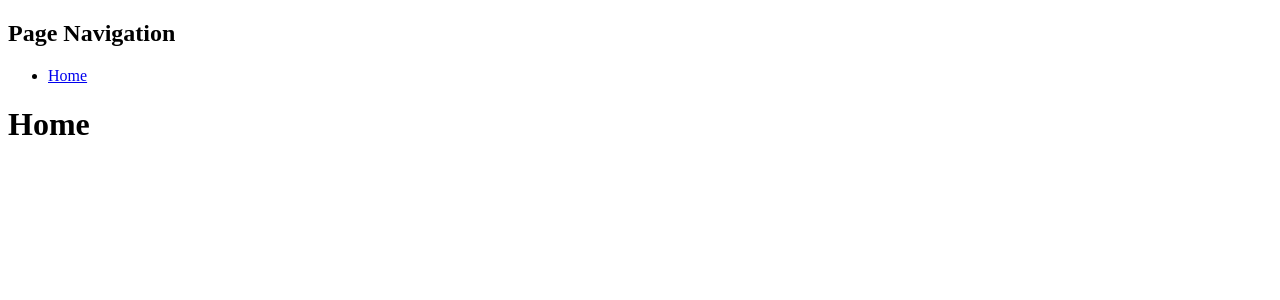
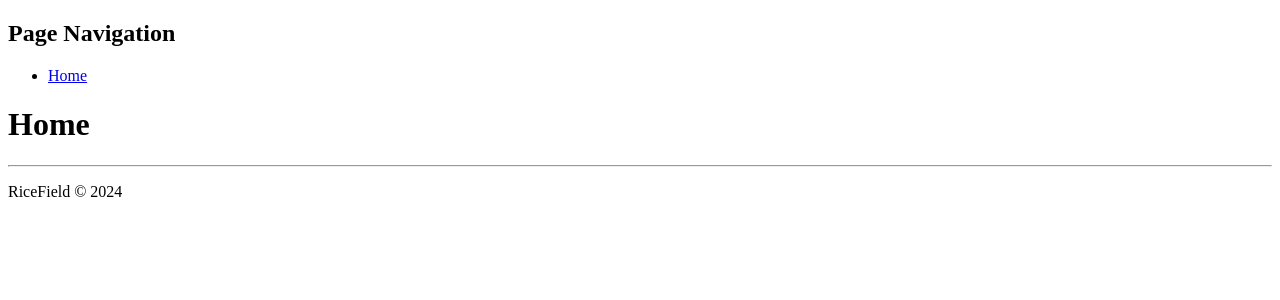
Before and after one commit to duvetofwisdom/ricefield, a React (Vite) app: page / in a window 1280 px wide. Shown: the top 300 px of the page. Built offline with nearby package versions, Linux system fonts and the light colour scheme.

Commit message:
Creating the Page Footer block

```diff
--- /dev/null
+++ b/src/components/blocks/PageFooter.tsx
@@ -0,0 +1,8 @@
+import React from 'react';
+
+export const PageFooter: React.FC = () => (
+  <footer>
+    <hr />
+    <p>RiceField &copy; 2024</p>
+  </footer>
+);
--- a/src/layouts/DefaultLayout.tsx
+++ b/src/layouts/DefaultLayout.tsx
@@ -1,6 +1,7 @@
 import React from 'react';
 
 import { PageNavigation } from '../components/blocks/PageNavigation';
+import { PageFooter } from '../components/blocks/PageFooter';
 
 interface Props {
   children: React.ReactNode;
@@ -10,5 +11,6 @@ export const DefaultLayout: React.FC<Props> = ({ children }) => (
   <React.Fragment>
     <PageNavigation />
     {children}
+    <PageFooter />
   </React.Fragment>
 );
```
